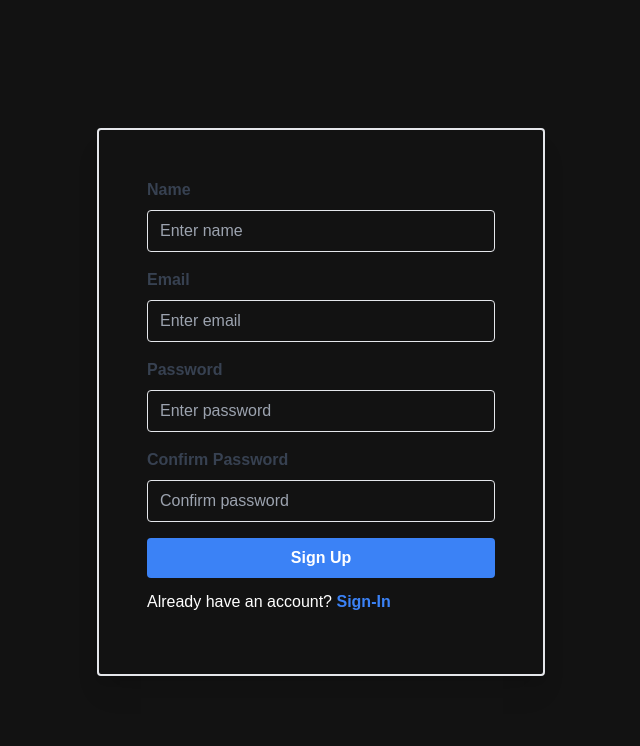
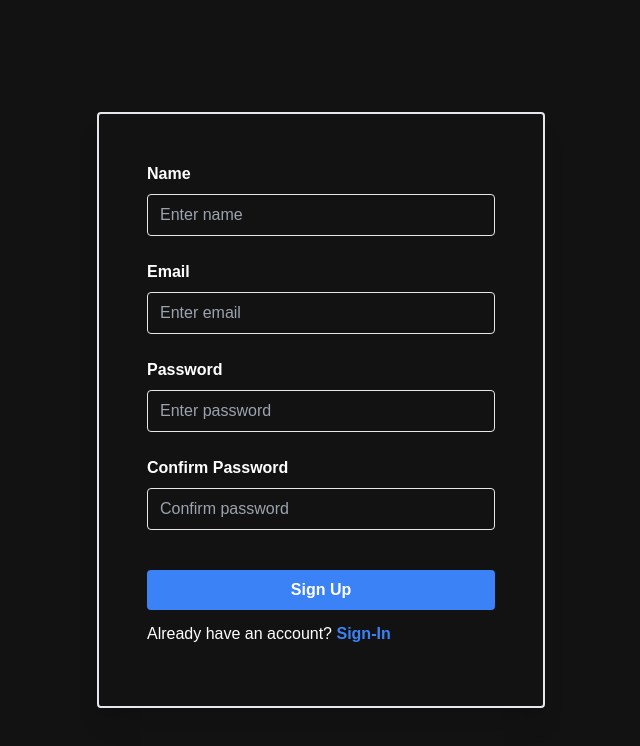
Before and after one commit to Minor-And-Major-Projects-2024/Universal-IDE, a Next.js app: page /auth/signup in a window 1280 px wide. Shown: the top 746 px of the page, without its empty margins (319-959 px from the left). Built offline with nearby package versions, Linux system fonts and the light colour scheme.

Commit message:
modified the autentication pages
Signed-off-by: Shikhar Saxena <shikhar06jan@gmail.com>

```diff
--- a/src/pages/auth/signin.tsx
+++ b/src/pages/auth/signin.tsx
@@ -79,12 +79,12 @@ const SigninScreen = () => {
 
   return (
     <div className="h-screen p-6 md:p-32">
-      <div className="max-w-md mx-auto border-2 hover:border-4 hover:border-gray-700 rounded shadow-xl">
+      <div className="max-w-md mx-auto border-2 hover:border-4 hover:border-gray-700 rounded shadow-xl p-20">
         <form onSubmit={submitHandler}>
-          <div className="mb-4">
+          <div className="mb-6">
             <label
               htmlFor="email"
-              className="block mb-2 font-bold text-gray-700"
+              className="block mb-2 font-bold text-white-700"
             >
               Email
             </label>
@@ -92,16 +92,16 @@ const SigninScreen = () => {
               type="email"
               id="email"
               placeholder="Enter email"
-              className="w-full px-3 py-2 border rounded"
+              className="w-full px-3 py-2 border rounded mt-2 mb-5"
               value={email}
               onChange={(e) => setEmail(e.target.value)}
               required
             />
           </div>
-          <div className="mb-4">
+          <div className="mb-6">
             <label
               htmlFor="password"
-              className="block mb-2 font-bold text-gray-700"
+              className="block mb-2 font-bold text-white-700"
             >
               Password
             </label>
@@ -109,7 +109,7 @@ const SigninScreen = () => {
               type="password"
               id="password"
               placeholder="Enter password"
-              className="w-full px-3 py-2 border rounded"
+              className="w-full px-3 py-2 border rounded mt-2 mb-9"
               value={password}
               onChange={(e) => setPassword(e.target.value)}
               required
--- a/src/pages/auth/signup.tsx
+++ b/src/pages/auth/signup.tsx
@@ -52,15 +52,15 @@ const SignupScreen = () => {
   return (
 
     <div
-      className="h-screen p-6 md:p-32"
+      className="h-screen p-6 md:p-28"
 
     >
-      <div className="max-w-md mx-auto p-6 md:p-12 border-2 hover:border-4 hover:border-gray-700 rounded shadow-xl">
+      <div className="max-w-md mx-auto p-16 md:p-12 border-2 hover:border-4 hover:border-gray-700 rounded shadow-xl">
         <form onSubmit={submitHandler}>
-          <div className="mb-4">
+          <div className="mb-6">
             <label
               htmlFor="name"
-              className="block mb-2 font-bold text-gray-700"
+              className="block mb-2 font-bold text-white-700"
             >
               Name
             </label>
@@ -74,10 +74,10 @@ const SignupScreen = () => {
               required
             />
           </div>
-          <div className="mb-4">
+          <div className="mb-6">
             <label
               htmlFor="email"
-              className="block mb-2 font-bold text-gray-700"
+              className="block mb-2 font-bold text-white-700"
             >
               Email
             </label>
@@ -91,10 +91,10 @@ const SignupScreen = () => {
               required
             />
           </div>
-          <div className="mb-4">
+          <div className="mb-6">
             <label
               htmlFor="password"
-              className="block mb-2 font-bold text-gray-700"
+              className="block mb-2 font-bold text-white-700"
             >
               Password
             </label>
@@ -108,10 +108,10 @@ const SignupScreen = () => {
               required
             />
           </div>
-          <div className="mb-4">
+          <div className="mb-10">
             <label
               htmlFor="confirmPassword"
-              className="block mb-2 font-bold text-gray-700"
+              className="block mb-2 font-bold text-white-700"
             >
               Confirm Password
             </label>
```
Also changed, not shown: 1 other file (tests, documents, lock files or other folders).
